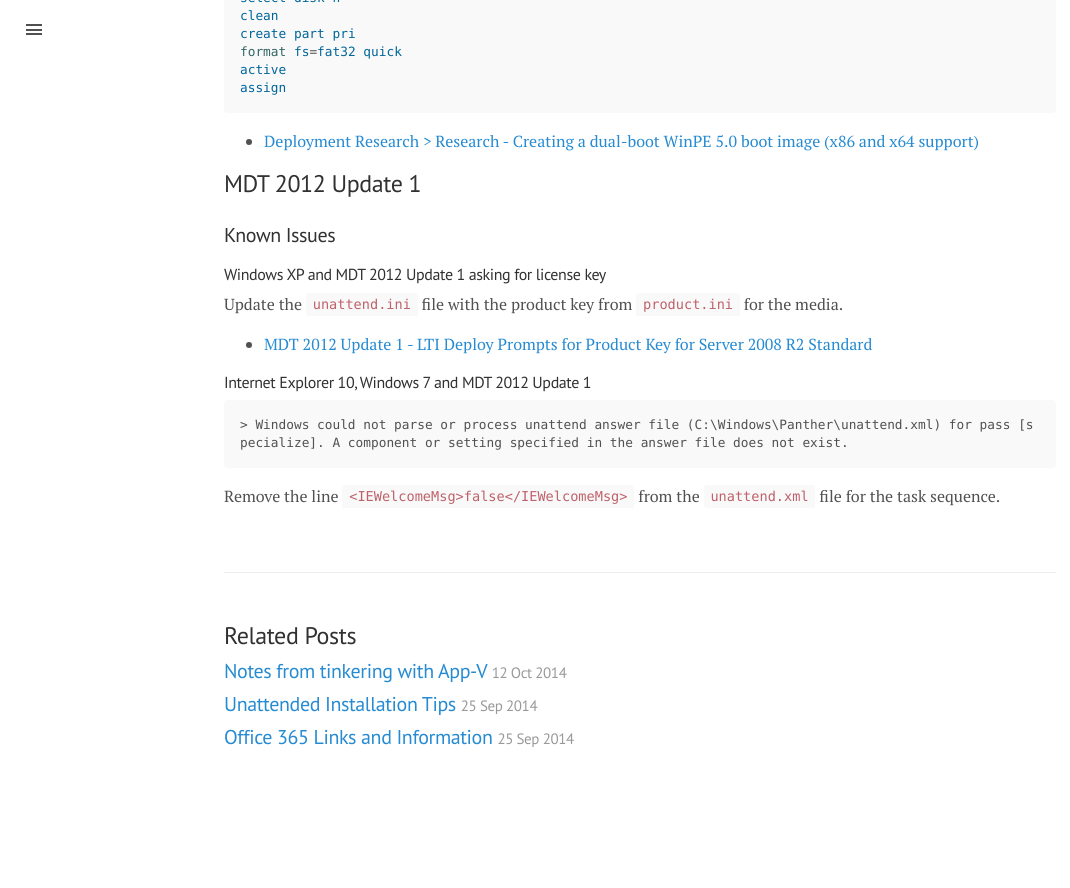
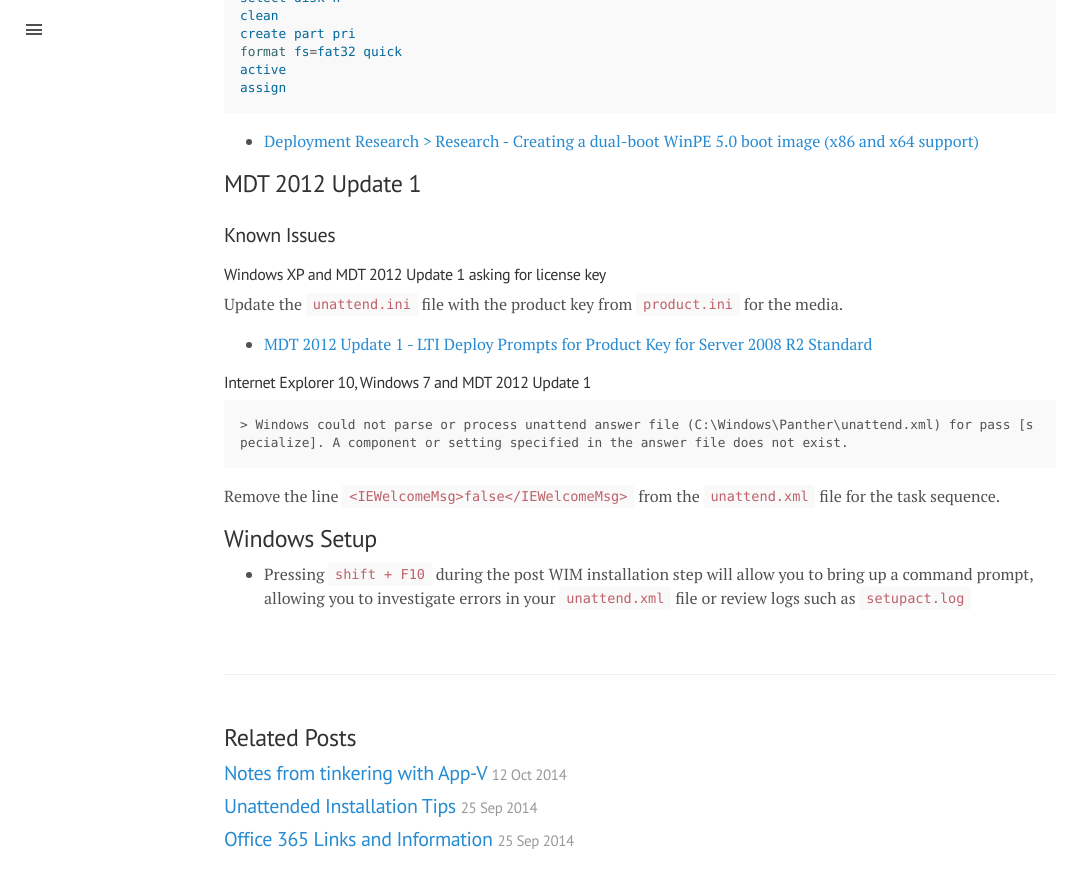
Before and after one commit to timbodv/timbodv.github.io, a Jekyll site: the page built from _posts/2014-09-15-mdt-notes.md, in a window 1280 px wide and 900 px high, scrolled down 1788 px. Shown: the top 888 px of the window, without its empty margins (0-1070 px from the left). Built offline with Jekyll 4.4.1, drawn with Linux system fonts in a browser that asks for light colours; Markdown is read by kramdown in place of the engine named in the settings; before the commit the page ends 2586 px from its top, so only the background shows below that.

Commit message:
Update 2014-09-15-mdt-notes.md

```diff
--- a/_posts/2014-09-15-mdt-notes.md
+++ b/_posts/2014-09-15-mdt-notes.md
@@ -85,3 +85,6 @@
 	> Windows could not parse or process unattend answer file (C:\Windows\Panther\unattend.xml) for pass [specialize]. A component or setting specified in the answer file does not exist.
 
 Remove the line `<IEWelcomeMsg>false</IEWelcomeMsg>` from the `unattend.xml` file for the task sequence.
+
+## Windows Setup
+* Pressing `shift + F10` during the post WIM installation step will allow you to bring up a command prompt, allowing you to investigate errors in your `unattend.xml` file or review logs such as `setupact.log`
```
